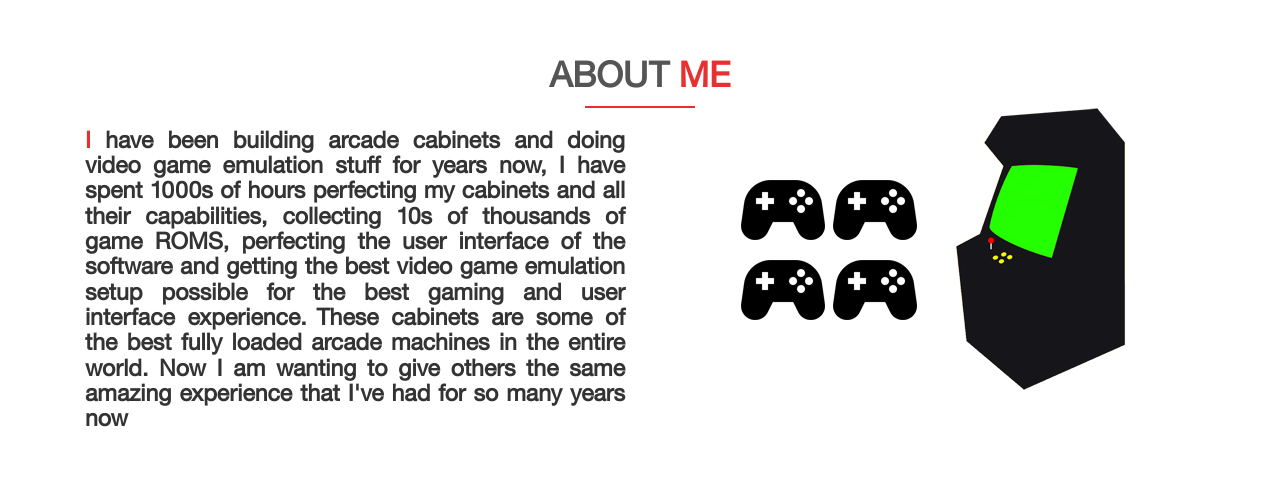
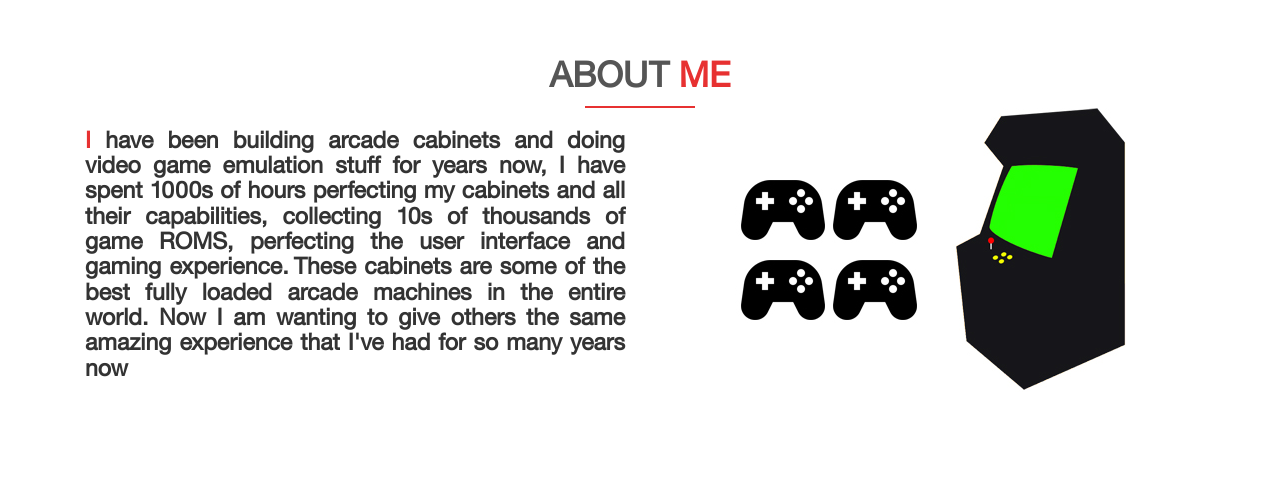
Before and after one commit to mattmi91/githubannoying, a plain HTML site: page index.html in a window 1280 px wide. Shown: the part 871-1352 px from the top of the page. Drawn offline with Linux system fonts and the light colour scheme; a script that the page names is missing.

Commit message:
Update index.html

```diff
--- a/index.html
+++ b/index.html
@@ -94,7 +94,7 @@
     <div class="row">
       <div class="col-md-12 ab-sec">
         <div class="col-md-6">
-          <h3 class="wow fadeInDown" data-wow-duration="1000ms" data-wow-delay="300ms"><span>I</span> have been building arcade cabinets and doing video game emulation stuff for years now, I have spent 1000s of hours perfecting my cabinets and all their capabilities, collecting 10s of thousands of game ROMS, perfecting the user interface of the software and getting the best video game emulation setup possible for the best gaming and user interface experience. These cabinets are some of the best fully loaded
+          <h3 class="wow fadeInDown" data-wow-duration="1000ms" data-wow-delay="300ms"><span>I</span> have been building arcade cabinets and doing video game emulation stuff for years now, I have spent 1000s of hours perfecting my cabinets and all their capabilities, collecting 10s of thousands of game ROMS, perfecting the user interface and gaming experience. These cabinets are some of the best fully loaded
 		  arcade machines in the entire world. Now I am wanting to give others the same amazing experience that I've had for so many years now</h3>
           <p><span><strong></strong></span> </p>
         </div>
```
